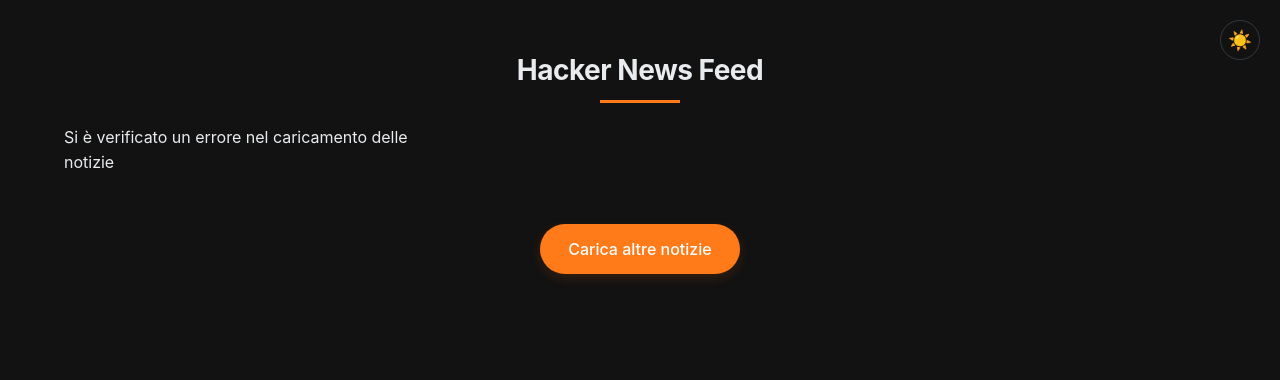
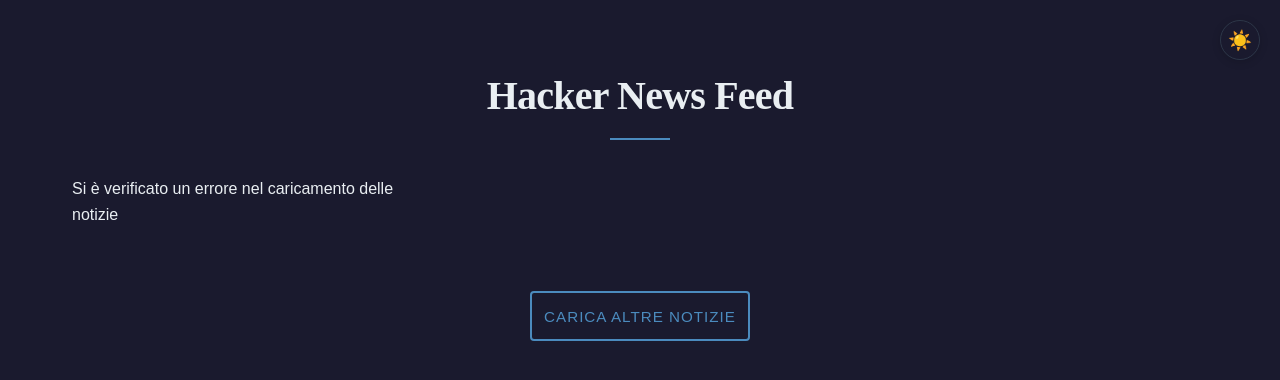
Before and after one commit to MatteRatto/hacker-news-feed, a website built with webpack: page public/index.html in a window 1280 px wide. Both pictures are taken after a click on the button "Toggle dark mode". Built offline with nearby package versions, Linux system fonts and the light colour scheme; files whose address does not match are found by name.

Commit message:
fix(style)

```diff
--- a/src/css/style.css
+++ b/src/css/style.css
@@ -1,26 +1,28 @@
 :root {
-  --background: #f8f9fa;
-  --text: #212529;
+  --background: #f9f9f9;
+  --text: #2c3e50;
   --card-bg: #ffffff;
-  --accent: #ff6b00;
-  --accent-hover: #e05d00;
-  --shadow: rgba(0, 0, 0, 0.05);
-  --meta-text: #6c757d;
-  --border: #dee2e6;
-  --tag-bg: #f1f3f5;
+  --accent: #3498db;
+  --accent-hover: #2980b9;
+  --shadow: rgba(0, 0, 0, 0.06);
+  --meta-text: #7f8c8d;
+  --border: #ecf0f1;
+  --tag-bg: #f5f7fa;
 }
 
 [data-theme="dark"] {
-  --background: #121212;
-  --text: #e9ecef;
-  --card-bg: #1e1e1e;
-  --accent: #ff7b1a;
-  --accent-hover: #ff8c3a;
-  --shadow: rgba(0, 0, 0, 0.2);
-  --meta-text: #adb5bd;
-  --border: #343a40;
-  --tag-bg: #2d2d2d;
+  --background: #1a1a2e;
+  --text: #e9eef2;
+  --card-bg: #222439;
+  --accent: #4b8bbe;
+  --accent-hover: #619dcc;
+  --shadow: rgba(0, 0, 0, 0.15);
+  --meta-text: #a0aec0;
+  --border: #2d3748;
+  --tag-bg: #2a2b44;
 }
+
+@import url("https://fonts.googleapis.com/css2?family=Playfair+Display:wght@400;500;600;700&family=Poppins:wght@300;400;500;600&display=swap");
 
 * {
   margin: 0;
@@ -29,8 +31,7 @@
 }
 
 body {
-  font-family: "Inter", -apple-system, BlinkMacSystemFont, "Segoe UI", Roboto,
-    sans-serif;
+  font-family: "Poppins", sans-serif;
   background: var(--background);
   color: var(--text);
   line-height: 1.6;
@@ -40,18 +41,19 @@
 .container {
   max-width: 1200px;
   margin: 0 auto;
-  padding: 1.5rem;
+  padding: 2rem;
 }
 
 h1 {
+  font-family: "Playfair Display", serif;
   color: var(--text);
-  font-size: 1.75rem;
+  font-size: 2.5rem;
   font-weight: 700;
-  margin: 1.5rem 0 2rem;
-  letter-spacing: -0.5px;
+  margin: 2rem 0 3rem;
+  letter-spacing: -0.02em;
   text-align: center;
+  position: relative;
   text-transform: none;
-  position: relative;
   display: block;
   left: 0;
   transform: none;
@@ -60,11 +62,11 @@
 h1::after {
   content: "";
   position: absolute;
-  bottom: -10px;
+  bottom: -12px;
   left: 50%;
   transform: translateX(-50%);
-  width: 80px;
-  height: 3px;
+  width: 60px;
+  height: 2px;
   background: var(--accent);
   transition: width 0.3s ease;
 }
@@ -89,42 +91,45 @@
   align-items: center;
   justify-content: center;
   transition: all 0.3s ease;
+  box-shadow: 0 2px 8px var(--shadow);
 }
 
 #theme-toggle:hover {
   background: var(--tag-bg);
-  transform: rotate(90deg);
+  transform: translateY(-2px);
+  box-shadow: 0 4px 12px var(--shadow);
 }
 
 #news-container {
   display: grid;
-  grid-template-columns: repeat(auto-fill, minmax(350px, 1fr));
-  gap: 1.5rem;
+  grid-template-columns: repeat(auto-fill, minmax(340px, 1fr));
+  gap: 2rem;
 }
 
 .news-item {
   background: var(--card-bg);
-  border-radius: 12px;
+  border-radius: 8px;
   overflow: hidden;
-  box-shadow: 0 4px 12px var(--shadow);
+  box-shadow: 0 4px 16px var(--shadow);
   transition: all 0.3s ease;
   display: flex;
   flex-direction: column;
   height: 100%;
-  padding: 1.5rem;
+  padding: 1.8rem;
   position: relative;
 }
 
 .news-item:hover {
   transform: translateY(-4px);
-  box-shadow: 0 8px 16px var(--shadow);
+  box-shadow: 0 8px 24px var(--shadow);
 }
 
 .news-title {
-  font-size: 1.25rem;
+  font-family: "Playfair Display", serif;
+  font-size: 1.35rem;
   font-weight: 600;
   line-height: 1.4;
-  margin-bottom: 1rem;
+  margin-bottom: 1.2rem;
 }
 
 .news-title a {
@@ -145,39 +150,61 @@
   align-items: center;
   color: var(--meta-text);
   font-size: 0.85rem;
-  padding-top: 1rem;
+  padding-top: 1.2rem;
   border-top: 1px solid var(--border);
   font-style: normal;
 }
 
 #load-more {
   display: block;
-  width: 200px;
-  margin: 3rem auto;
-  padding: 0.95rem 1.75rem;
-  background: var(--accent);
-  color: white;
-  border: none;
-  border-radius: 30px;
-  font-family: inherit;
-  font-size: 1rem;
+  width: 220px;
+  margin: 4rem auto;
+  padding: 0.9rem 0;
+  background: transparent;
+  color: var(--accent);
+  border: 2px solid var(--accent);
+  border-radius: 4px;
+  font-family: "Poppins", sans-serif;
+  font-size: 0.95rem;
   font-weight: 500;
+  letter-spacing: 1px;
   cursor: pointer;
   transition: all 0.3s ease;
-  box-shadow: 0 4px 12px rgba(255, 107, 0, 0.15);
+  position: relative;
+  overflow: hidden;
+  text-transform: uppercase;
+  z-index: 1;
+}
+
+#load-more:before {
+  content: "";
+  position: absolute;
+  top: 0;
+  left: -100%;
+  width: 100%;
+  height: 100%;
+  background: var(--accent);
+  transition: all 0.4s cubic-bezier(0.42, 0, 0.58, 1);
+  z-index: -1;
 }
 
 #load-more:hover {
-  background: var(--accent-hover);
-  box-shadow: 0 6px 16px rgba(255, 107, 0, 0.25);
-  transform: translateY(-2px);
+  color: white;
+}
+
+#load-more:hover:before {
+  left: 0;
 }
 
 #load-more:disabled {
-  background-color: var(--meta-text);
+  border-color: var(--meta-text);
+  color: var(--meta-text);
   cursor: not-allowed;
-  box-shadow: none;
-  transform: none;
+  background: transparent;
+}
+
+#load-more:disabled:before {
+  display: none;
 }
 
 @media (max-width: 768px) {
@@ -186,11 +213,11 @@
   }
 
   h1 {
-    font-size: 1.5rem;
+    font-size: 2rem;
   }
 
   .news-item {
-    padding: 1.25rem;
+    padding: 1.5rem;
   }
 }
 
```
